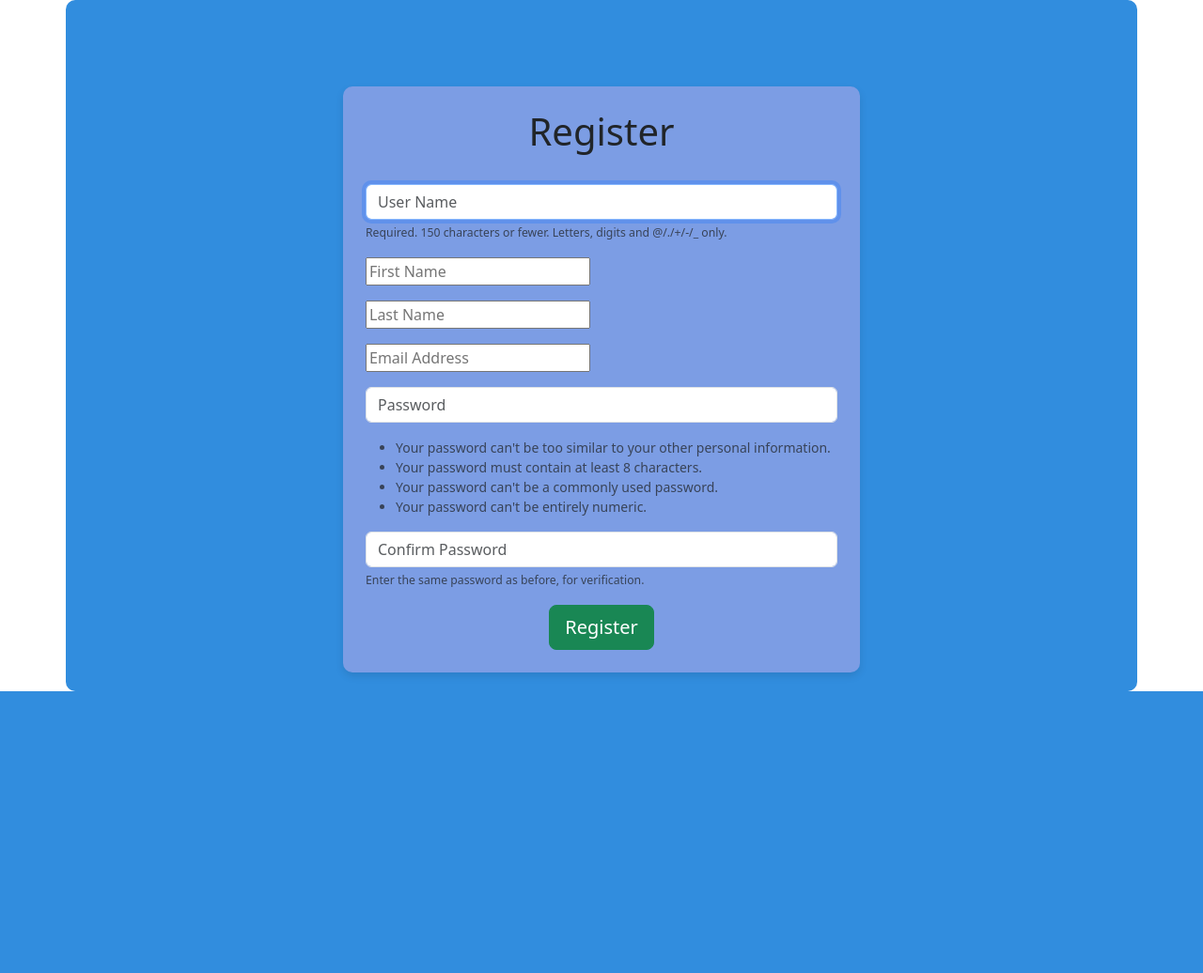
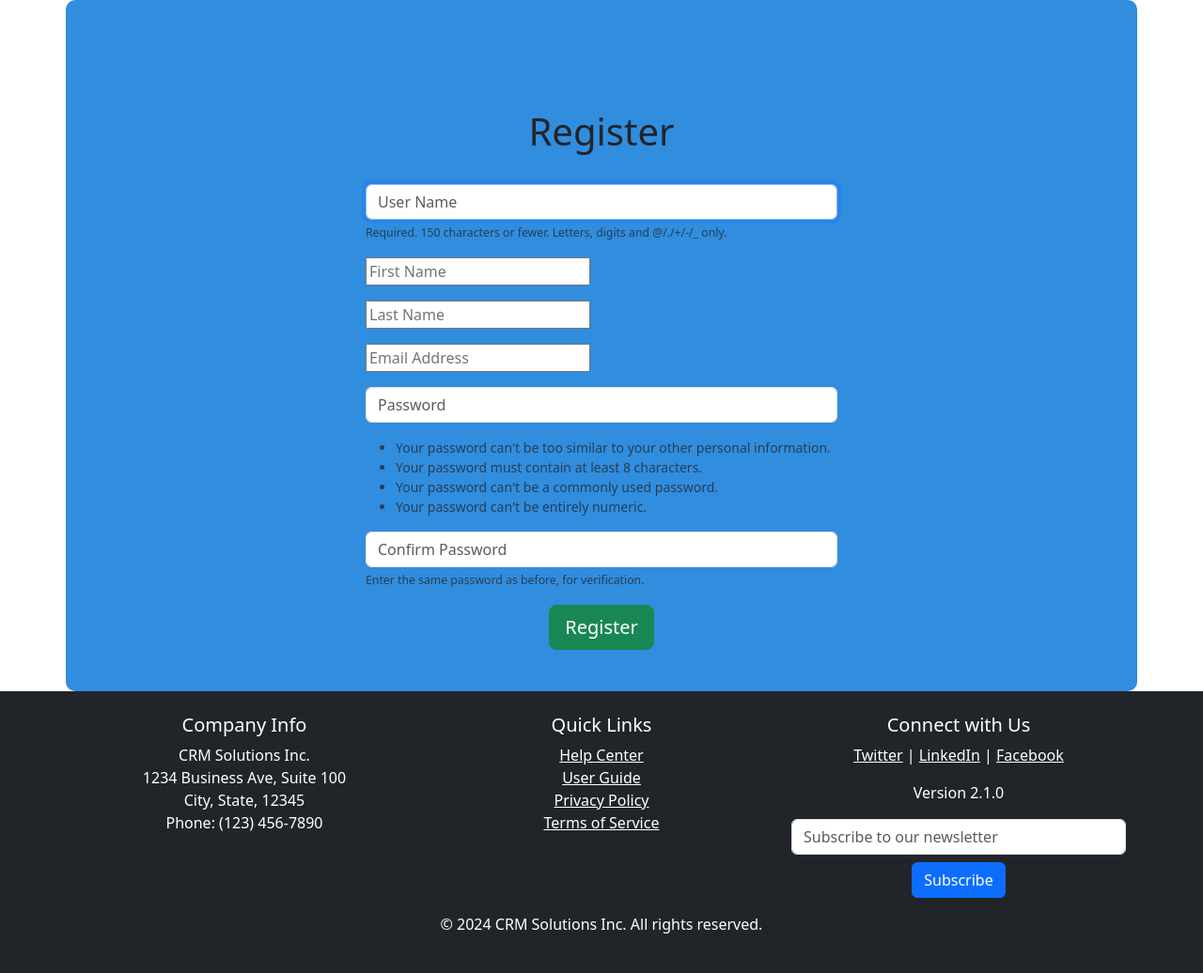
Before and after one commit to Priyanshi0912/Django-CRM, a Django app: page /register/ in a window 1280 px wide. Shown: the part 108-1144 px from the top of the page at 94% size. Before the commit the page ends 844 px from the top, so only its background shows below. Run offline with Django 5.2, Linux system fonts and the light colour scheme.

Commit message:
Footer added

```diff
--- a/website/templates/base.html
+++ b/website/templates/base.html
@@ -28,7 +28,7 @@
       </div>
     {% endblock %}
   </div>
-
+  {% include 'footer.html' %}
   <script src="https://cdn.jsdelivr.net/npm/bootstrap@5.3.3/dist/js/bootstrap.bundle.min.js"
     integrity="sha384-YvpcrYf0tY3lHB60NNkmXc5s9fDVZLESaAA55NDzOxhy9GkcIdslK1eN7N6jIeHz"
     crossorigin="anonymous"></script>
--- /dev/null
+++ b/website/templates/footer.html
@@ -0,0 +1,35 @@
+<footer class="bg-dark text-white text-center py-4">
+    <div class="container">
+      <div class="row">
+        <div class="col-md-4">
+          <h5>Company Info</h5>
+          <p>CRM Solutions Inc.<br>1234 Business Ave, Suite 100<br>City, State, 12345<br>Phone: (123) 456-7890</p>
+        </div>
+        <div class="col-md-4">
+          <h5>Quick Links</h5>
+          <ul class="list-unstyled">
+            <li><a href="#" class="text-white">Help Center</a></li>
+            <li><a href="#" class="text-white">User Guide</a></li>
+            <li><a href="#" class="text-white">Privacy Policy</a></li>
+            <li><a href="#" class="text-white">Terms of Service</a></li>
+          </ul>
+        </div>
+        <div class="col-md-4">
+          <h5>Connect with Us</h5>
+          <a href="#" class="text-white">Twitter</a> |
+          <a href="#" class="text-white">LinkedIn</a> |
+          <a href="#" class="text-white">Facebook</a>
+          <p class="mt-3">Version 2.1.0</p>
+          <form>
+            <div class="mb-2">
+              <input type="email" class="form-control" placeholder="Subscribe to our newsletter">
+            </div>
+            <button type="submit" class="btn btn-primary">Subscribe</button>
+          </form>
+        </div>
+      </div>
+      <div class="mt-3">
+        <p>© 2024 CRM Solutions Inc. All rights reserved.</p>
+      </div>
+    </div>
+  </footer>
--- a/website/templates/register.html
+++ b/website/templates/register.html
@@ -1,7 +1,7 @@
 {% extends 'base.html' %}
 
 {% block content %}
-<div class="col-md-6 offset-md-3 mt-5 p-4" style="background-color: #7c9de4; border-radius: 10px; box-shadow: 0 4px 8px rgba(0, 0, 0, 0.1);">
+<div class="col-md-6 offset-md-3 mt-5 p-4" style="background-color:rgb(49, 141, 222); border-radius: 10px;  rgba(0, 0, 0, 0.1);">
     <h1 class="text-center text-dark">Register</h1>
     <br>
     <form method="POST" action="">
```
